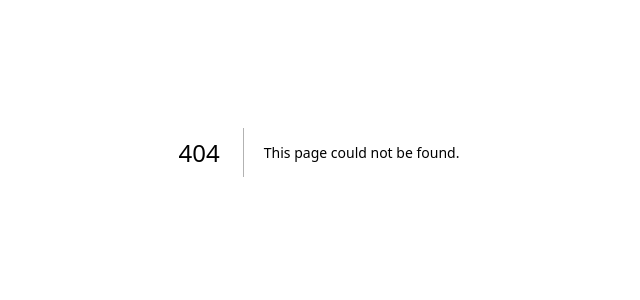
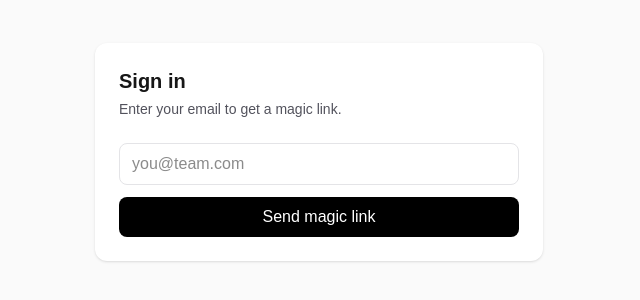
Before and after one commit to Ramlols2604/pitchIQ, a Next.js app: page /auth/login in a window 1280 px wide. Before the commit this address had no page. Shown: the part 248-548 px from the top of the page, without its empty margins (321-961 px from the left). Built offline with nearby package versions, Linux system fonts and the light colour scheme.

Commit message:
Add login page and admin invite endpoint

```diff
--- /dev/null
+++ b/src/app/api/admin/users/invite/route.ts
@@ -0,0 +1,42 @@
+import { NextRequest, NextResponse } from "next/server";
+
+import { db } from "@/db";
+import { newToken, requireAuth } from "@/lib/auth";
+
+const INVITE_EXPIRY_DAYS = Number(process.env.INVITE_EXPIRY_DAYS ?? 7);
+
+export async function POST(req: NextRequest) {
+  try {
+    await requireAuth(req, { roles: ["LEAGUE_ADMIN"] });
+  } catch {
+    return NextResponse.json({ error: "Forbidden" }, { status: 403 });
+  }
+
+  const body = (await req.json().catch(() => null)) as
+    | { email?: string; role?: "LEAGUE_ADMIN" | "TEAM_USER" | "ANALYST_USER"; tenantId?: string | null }
+    | null;
+
+  const email = body?.email?.trim().toLowerCase();
+  const role = body?.role;
+  const tenantId = body?.tenantId ?? null;
+
+  if (!email || !role) return NextResponse.json({ error: "Invalid request" }, { status: 400 });
+  if (role === "TEAM_USER" && !tenantId) {
+    return NextResponse.json({ error: "tenantId required for TEAM_USER" }, { status: 400 });
+  }
+
+  const inviteToken = newToken();
+  const inviteExpiry = new Date(Date.now() + INVITE_EXPIRY_DAYS * 24 * 60 * 60 * 1000);
+
+  const user = await db.user.upsert({
+    where: { email },
+    update: { role, tenantId, inviteToken, inviteExpiry },
+    create: { email, role, tenantId, inviteToken, inviteExpiry },
+  });
+
+  return NextResponse.json({
+    ok: true,
+    userId: user.id,
+    inviteToken,
+  });
+}
--- /dev/null
+++ b/src/app/auth/login/page.tsx
@@ -0,0 +1,73 @@
+"use client";
+
+import { useState } from "react";
+
+export default function LoginPage() {
+  const [email, setEmail] = useState("");
+  const [link, setLink] = useState<string | null>(null);
+  const [error, setError] = useState<string | null>(null);
+  const [loading, setLoading] = useState(false);
+
+  async function onSubmit(e: React.FormEvent) {
+    e.preventDefault();
+    setLoading(true);
+    setError(null);
+    setLink(null);
+    try {
+      const res = await fetch("/api/auth/magic-link", {
+        method: "POST",
+        headers: { "content-type": "application/json" },
+        body: JSON.stringify({ email }),
+      });
+      const data = (await res.json().catch(() => null)) as
+        | { ok: true; link: string }
+        | { error: string }
+        | null;
+      if (!res.ok) throw new Error(data && "error" in data ? data.error : "Request failed");
+      if (!data || !("link" in data)) throw new Error("Request failed");
+      setLink(data.link);
+    } catch (err) {
+      setError(err instanceof Error ? err.message : "Request failed");
+    } finally {
+      setLoading(false);
+    }
+  }
+
+  return (
+    <div className="flex min-h-screen items-center justify-center bg-zinc-50 p-6">
+      <div className="w-full max-w-md rounded-xl bg-white p-6 shadow-sm">
+        <h1 className="text-xl font-semibold">Sign in</h1>
+        <p className="mt-1 text-sm text-zinc-600">Enter your email to get a magic link.</p>
+
+        <form className="mt-6 space-y-3" onSubmit={onSubmit}>
+          <input
+            className="w-full rounded-lg border border-zinc-200 px-3 py-2 outline-none focus:border-zinc-400"
+            type="email"
+            placeholder="you@team.com"
+            value={email}
+            onChange={(e) => setEmail(e.target.value)}
+            required
+          />
+          <button
+            className="w-full rounded-lg bg-black px-3 py-2 text-white disabled:opacity-60"
+            type="submit"
+            disabled={loading}
+          >
+            {loading ? "Sending..." : "Send magic link"}
+          </button>
+        </form>
+
+        {error ? <p className="mt-4 text-sm text-red-600">{error}</p> : null}
+
+        {link ? (
+          <div className="mt-4 rounded-lg border border-zinc-200 bg-zinc-50 p-3">
+            <div className="text-sm font-medium">Dev link</div>
+            <a className="mt-1 block break-all text-sm underline" href={link}>
+              {link}
+            </a>
+          </div>
+        ) : null}
+      </div>
+    </div>
+  );
+}
```
